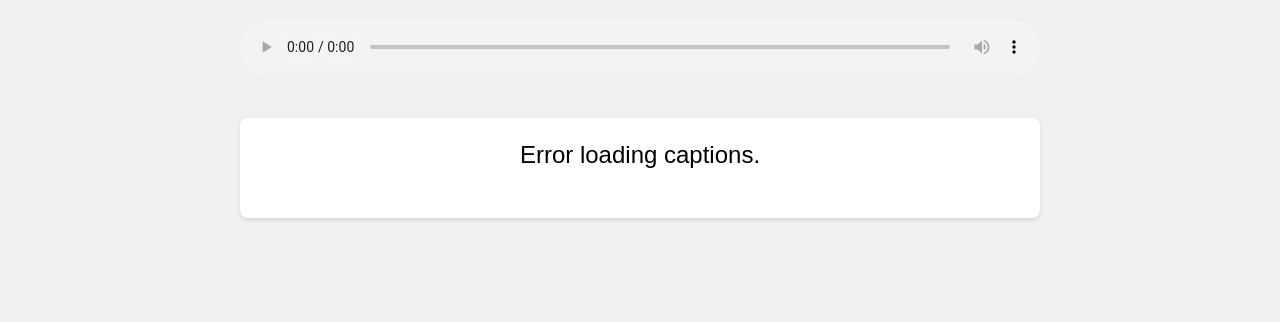
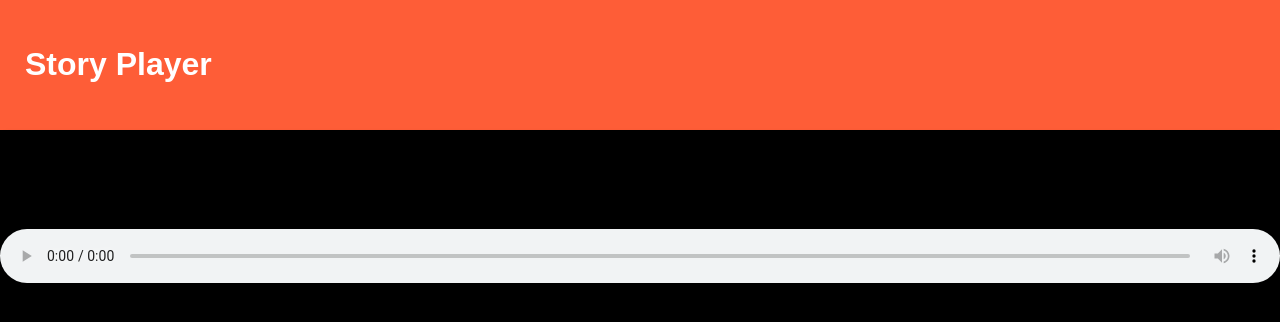
Before and after one commit to NareshGusain/AI_Tailcraft_RBL, a Flask app: page /player/1 in a window 1280 px wide. Shown: the top 322 px of the page. Run offline with Flask 3, Linux system fonts and the light colour scheme; parts of the project's set-up code (start-up, migrations or seed data) failed here and were passed over.

Commit message:
minor changes

```diff
--- a/templates/about.html
+++ b/templates/about.html
@@ -55,7 +55,7 @@
                 <div class="navbar-nav mx-auto">
                     <a href="index.html" class="nav-item nav-link ">Home</a>
                     <a href="about.html" class="nav-item nav-link active">About AI TaleCraft</a>
-                    <a href="storytime.html" class="nav-item nav-link">Story Generation</a>
+                    <a href="storytime" class="nav-item nav-link">Story Generation</a>
                     <div class="nav-item dropdown">
                         <a href="#" class="nav-link dropdown-toggle" data-bs-toggle="dropdown">Resources</a>
                         <div class="dropdown-menu rounded-0 rounded-bottom border-0 shadow-sm m-0">
--- a/templates/contact.html
+++ b/templates/contact.html
@@ -54,7 +54,7 @@
                 <div class="navbar-nav mx-auto">
                     <a href="index.html" class="nav-item nav-link">Home</a>
                     <a href="about.html" class="nav-item nav-link">About AI TaleCraft</a>
-                    <a href="storytime.html" class="nav-item nav-link">Story Generation</a>
+                    <a href="storytime" class="nav-item nav-link">Story Generation</a>
                     <div class="nav-item dropdown">
                         <a href="#" class="nav-link dropdown-toggle" data-bs-toggle="dropdown">Resources</a>
                         <div class="dropdown-menu rounded-0 rounded-bottom border-0 shadow-sm m-0">
--- a/templates/player.html
+++ b/templates/player.html
@@ -5,25 +5,24 @@
     <style>
         body {
             font-family: Arial, sans-serif;
-            max-width: 800px;
+            width: 100%;
             margin: 0 auto;
-            padding: 20px;
-            background-color: #f0f0f0;
+            /* padding: 20px; */
+            background-color: black;
         }
         #audio-container {
             width: 100%;
-            margin-bottom: 20px;
         }
         #audio-player {
+            height: 80px;
             width: 100%;
-            margin-bottom: 20px;
         }
         #caption-container {
-            background-color: white;
+            background-color: black;
             padding: 20px;
             border-radius: 8px;
             box-shadow: 0 2px 4px rgba(0,0,0,0.1);
-            min-height: 60px;
+            height: 80%;
             font-size: 24px;
             text-align: center;
             line-height: 1.4;
@@ -31,30 +30,31 @@
         .word {
             display: inline-block;
             margin: 0 4px;
-            color: #bebebe;
+            color: #5a5a5a;
             transition: all 0.2s ease;
             padding: 2px 4px;
             border-radius: 4px;
         }
         .word.prev, .word.next {
             color: #313131;
-            /* background-color: #f5f5f5; */
         }
         .word.active {
-            color: #000;
-            /* font-weight: bold; */
-            /* background-color: #fff3d4; */
+            color: #FE5D37;
         }
     </style>
 </head>
 <body>
+    <div  style=" background-color: #FE5D37; color: white; padding: 25px;">
+        <h1>Story Player</h1>
+    </div>
+
+    <div id="caption-container"></div>
     <div id="audio-container">
         <audio id="audio-player" controls>
             <source src="../static/story/{{story_uuid}}.mp3" type="audio/mpeg">
             Your browser does not support the audio element.
         </audio>
     </div>
-    <div id="caption-container"></div>
 
     <script>
         let words = [];
```
